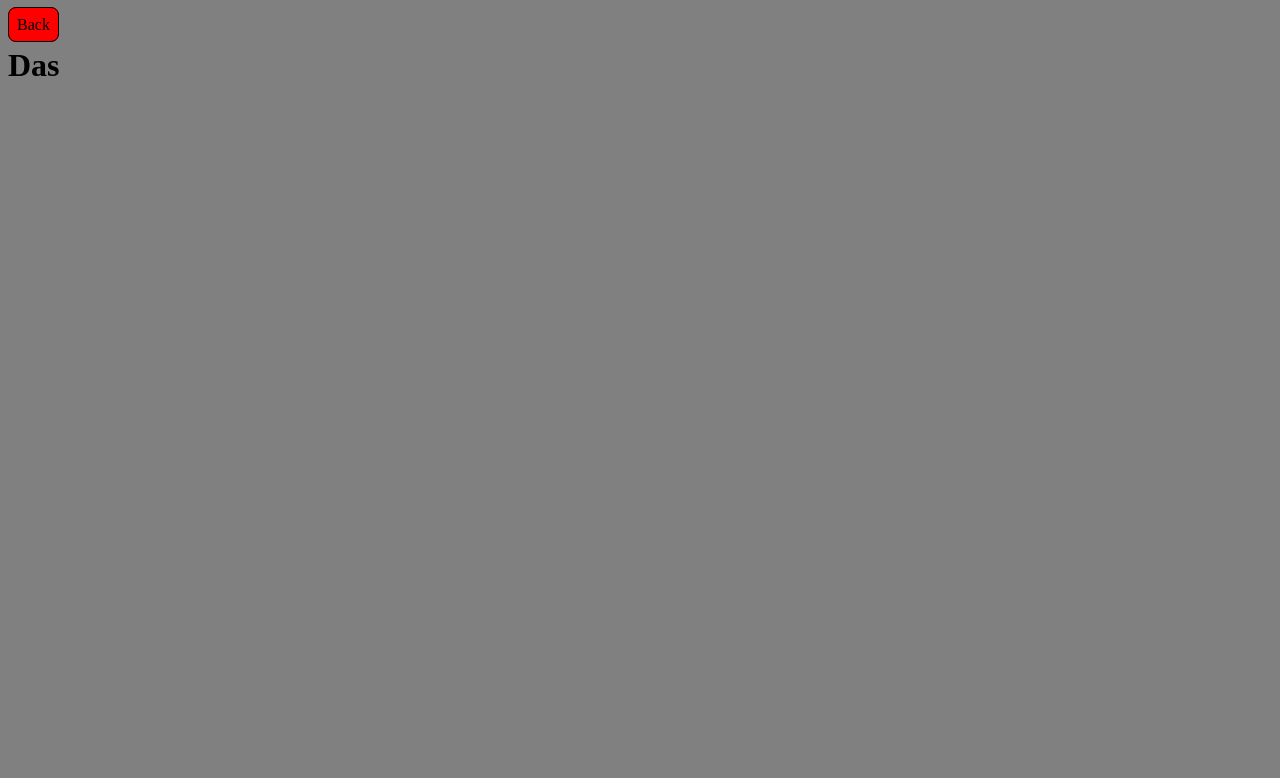
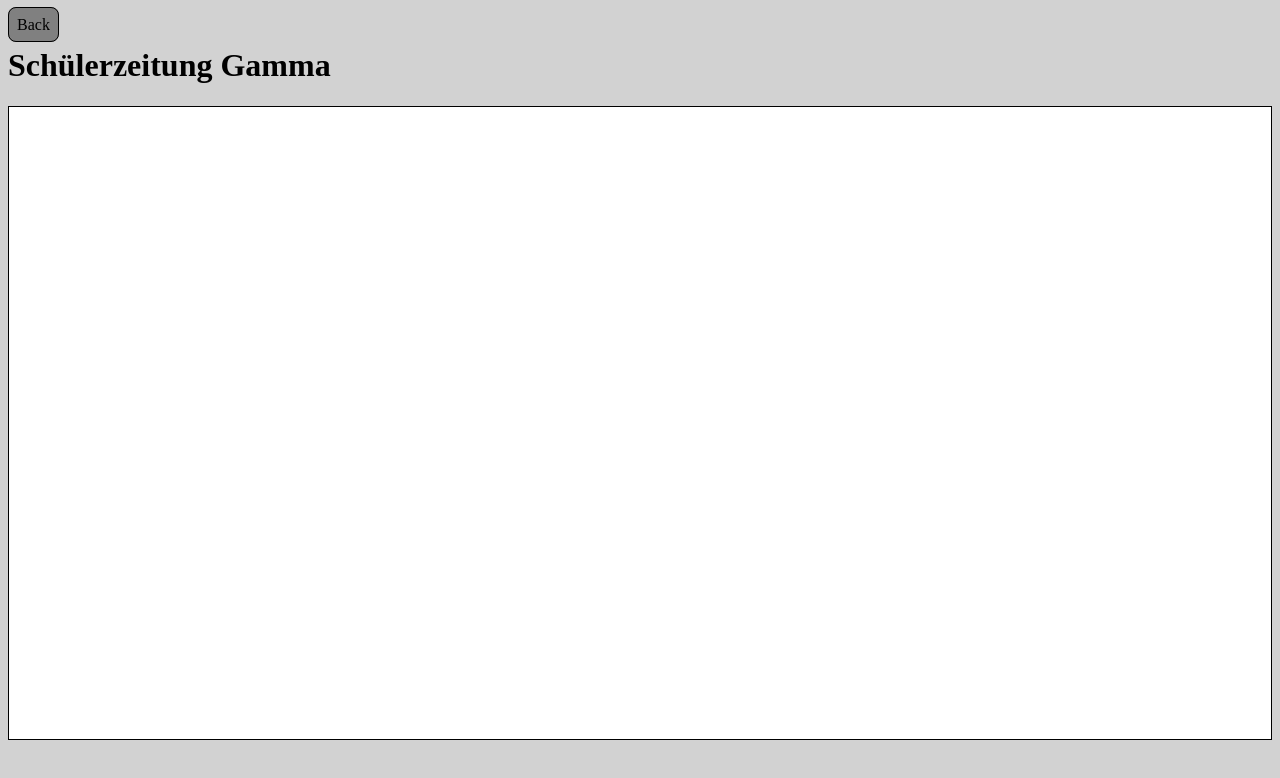
Before and after one commit to captainkiller83/website-gamma, a website: page Das.html in a window 1280 px wide. Drawn offline with Linux system fonts and the light colour scheme.

Commit message:
2 files modified

```diff
--- a/Das.css
+++ b/Das.css
@@ -1,5 +1,5 @@
 body {
-  background-color: gray;
+  background-color: #D2D2D2;
   color: black;
 }
 
@@ -11,8 +11,14 @@ a {
   border-radius: 0.5rem;
   border: solid 1px black;
   color: black;
-  background-color: red;
+  background-color:gray;
   text-decoration: none;
   text-align: center;
   top: 0.5rem;
 }
+ div {
+   background-color: white;
+   padding-top: 50%;
+   border: solid 1px black;
+
+ }
--- a/Das.html
+++ b/Das.html
@@ -9,6 +9,9 @@
   </head>
   <body>
     <a href="index.html">Back</a>
-    <h1>Das</h1>
+    <h1>Schülerzeitung Gamma</h1>
+    <div>
+
+    </div>
   </body>
 </html>
```
